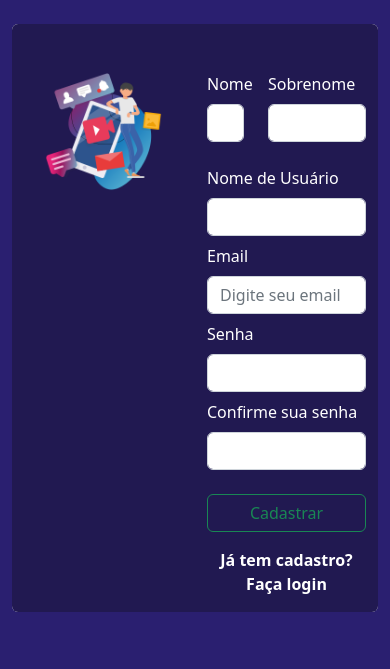
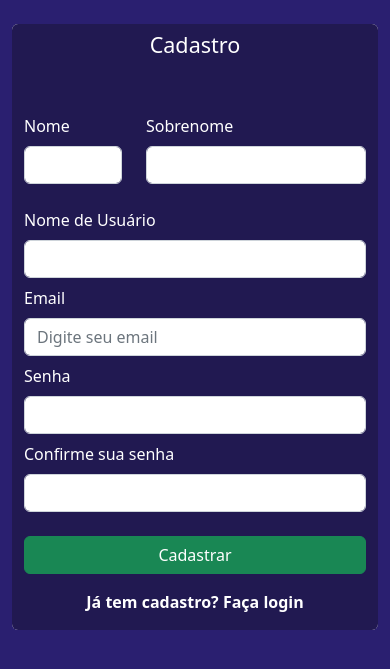
Before and after one commit to ElielCesar/Cosplay-Contest, a Django app: page /auth/cadastro/ in a window 390 px wide. Shown: the top 669 px of the page. Run offline with Django 4.2, Linux system fonts and the light colour scheme.

Commit message:
update
update em login e cadastro para adicionar responsividade

```diff
--- a/autenticacao/templates/cadastro.html
+++ b/autenticacao/templates/cadastro.html
@@ -14,6 +14,7 @@
 <body class="container-fluid" style="background-color:#271c6efb;">
     <main class="container bg-light my-4 rounded">
         <div class="row rounded" style="background-color: #211951;">
+            <h4 class="text-white text-center mt-2">Cadastro</h4>
             <div class="py-3">
                 {% if messages %}
                     {% for message in messages %}
@@ -21,10 +22,10 @@
                     {% endfor%}
                 {% endif %}
             </div>
-            <div class="col-6 rounded text-center">
+            <div class="col-6 d-none d-sm-block rounded text-center">
                 <img src="{% static 'img/cadastro.png'%}" class="mt-3 img-fluid w-75">
             </div>
-            <div class="col-6 rounded">
+            <div class="col col-sm-6 rounded">
                 <form action="{% url 'autenticacao:cadastro' %}" method="post">
                     {% csrf_token %}
                     <div class="row">
@@ -50,7 +51,7 @@
                     <label for="confirmar_senha" class="form-label text-white">Confirme sua senha</label>
                     <input type="password" id="confirmar_senha" name="confirmar_senha" value="{{dados.confirmar_senha}}" class="form-control mb-2" required>
 
-                    <input type="submit" class="btn btn-outline-success w-100 my-3" value="Cadastrar">
+                    <input type="submit" class="btn btn-success w-100 my-3" value="Cadastrar">
                 </form>
                 <div class="text-center">
                     <p>
--- a/autenticacao/templates/login.html
+++ b/autenticacao/templates/login.html
@@ -22,10 +22,10 @@
                 {% endfor%}
                 {% endif %}
             </div>
-            <div class="col-6 rounded text-center">
+            <div class="col-6 d-none d-sm-block rounded text-center">
                 <img src="{% static 'img/login.png'%}" class="mt-3 img-fluid w-75">
             </div>
-            <div class="col-6 rounded">
+            <div class="col col-md-6 rounded">
                 <div class="text-center mt-5">
                     <h1 class="fw-bold" style="color: #F0F3FF;">Login</h1>
                 </div>
--- a/central/templates/inscrever.html
+++ b/central/templates/inscrever.html
@@ -8,7 +8,7 @@
         <div class="col mb-2">
             <div class="card">
                 <div class="text-center mt-5">
-                    <img src="{% static 'img/make.png'%}" style="width: 150px">
+                    <img src="{% static 'img/make.png'%}" style="width: 175px">
                 </div>
                 <div class="card-body">
                   <h5 class="card-title">Make Your Self</h5>
```
